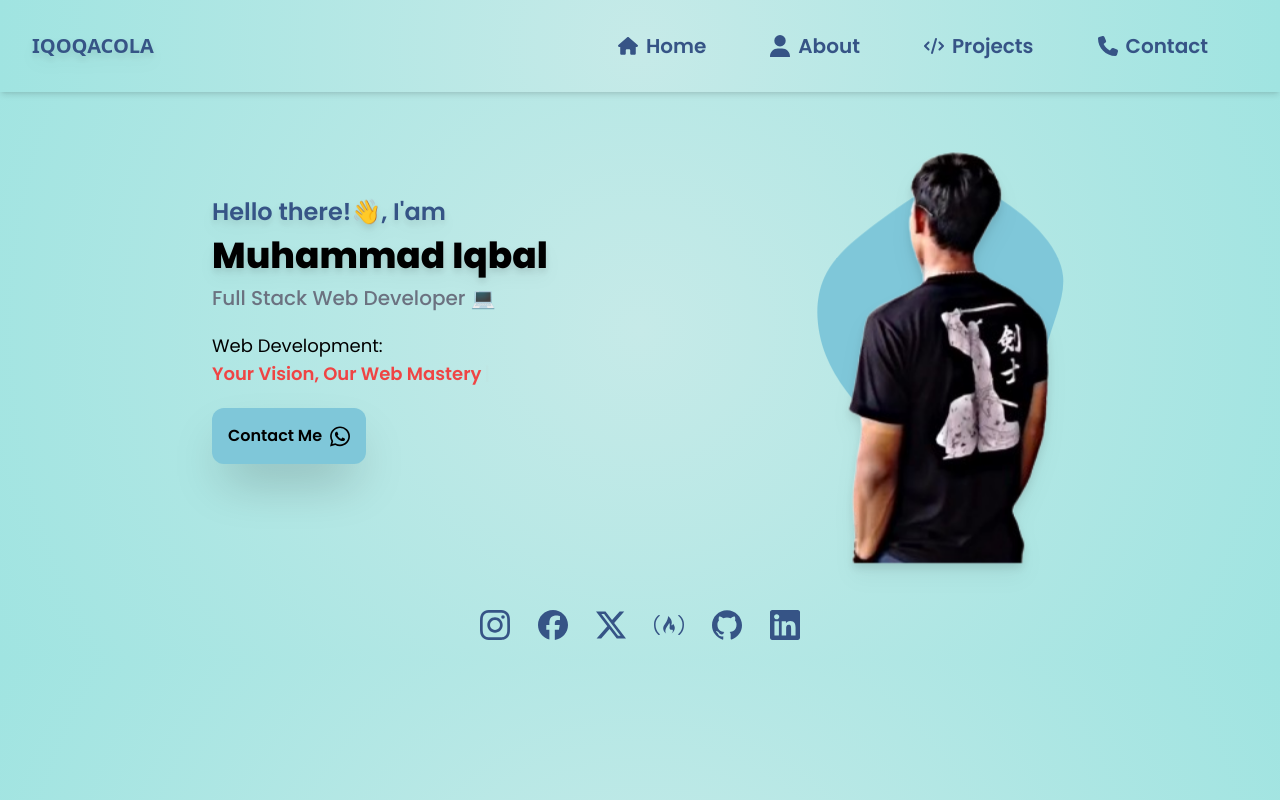
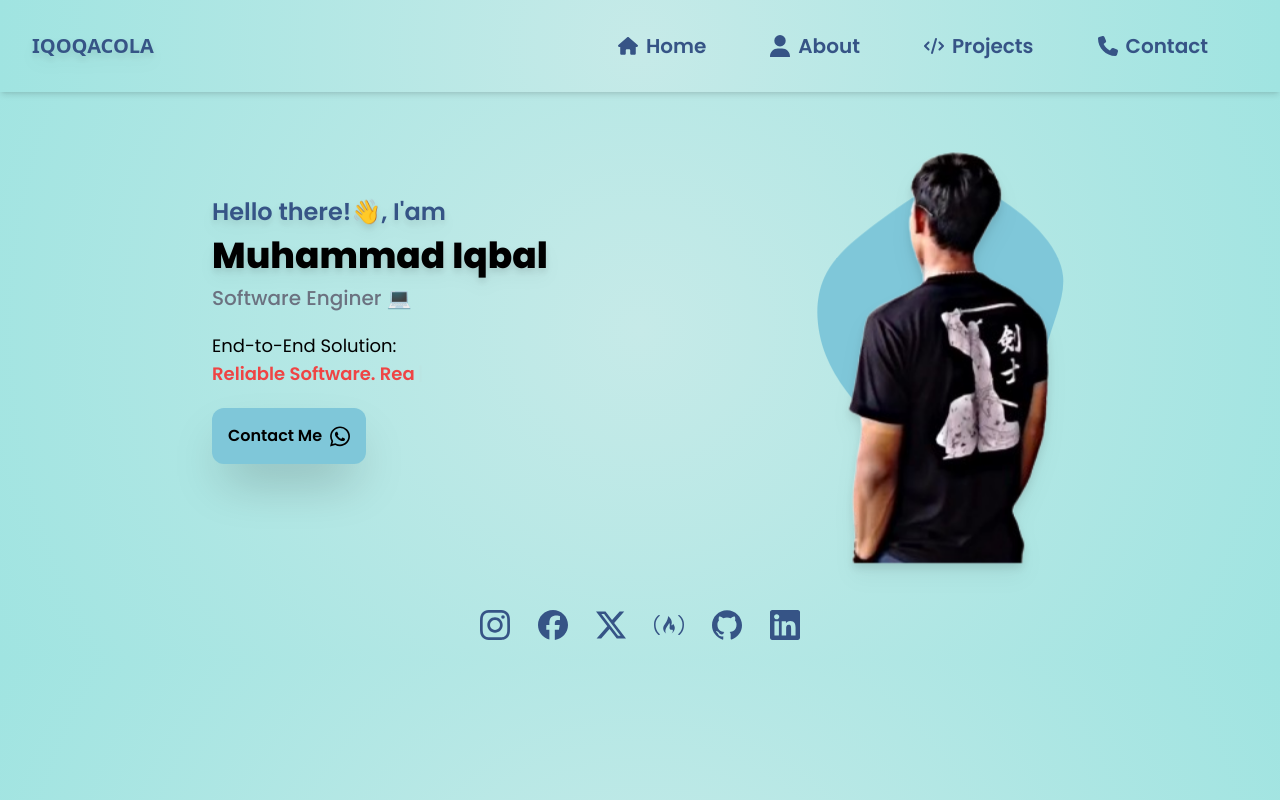
Before and after one commit to Iqoqacola/iqoqacola.github.io, a React (Vite) app: page / in a window 1280 px wide. Built offline with nearby package versions, Linux system fonts and the light colour scheme.

Commit message:
update home

```diff
--- a/src/pages/Home.jsx
+++ b/src/pages/Home.jsx
@@ -8,9 +8,9 @@ import Tilt from "react-parallax-tilt";
 export const Home = () => {
   const tagline = Typewriter({
     words: [
-      "Your Idea, Our Execution",
-      "Your Vision, Our Web Mastery",
-      "Your Inspiration, Our Innovation",
+      "Building the Future, One App at a Time",
+      "Reliable Software. Real Solutions",
+      "Bringing Ideas to Life through Code",
     ],
     loop: true,
     typeSpeed: 40,
@@ -40,10 +40,10 @@ export const Home = () => {
                 </span>
               </h1>
               <h2 className="text-lg md:text-xl font-medium text-gray-500 lg:text-xl">
-                Full Stack Web Developer 💻
+                Software Enginer 💻
               </h2>
               <p className="text-base md:text-lg md:max-w-none max-w-xs mt-5">
-                Web Development: <br />
+                End-to-End Solution: <br />
                 <span className="font-semibold text-red-500">{tagline}</span>
               </p>
 
```
Also changed, not shown: 1 other file (tests, documents, lock files or other folders).
